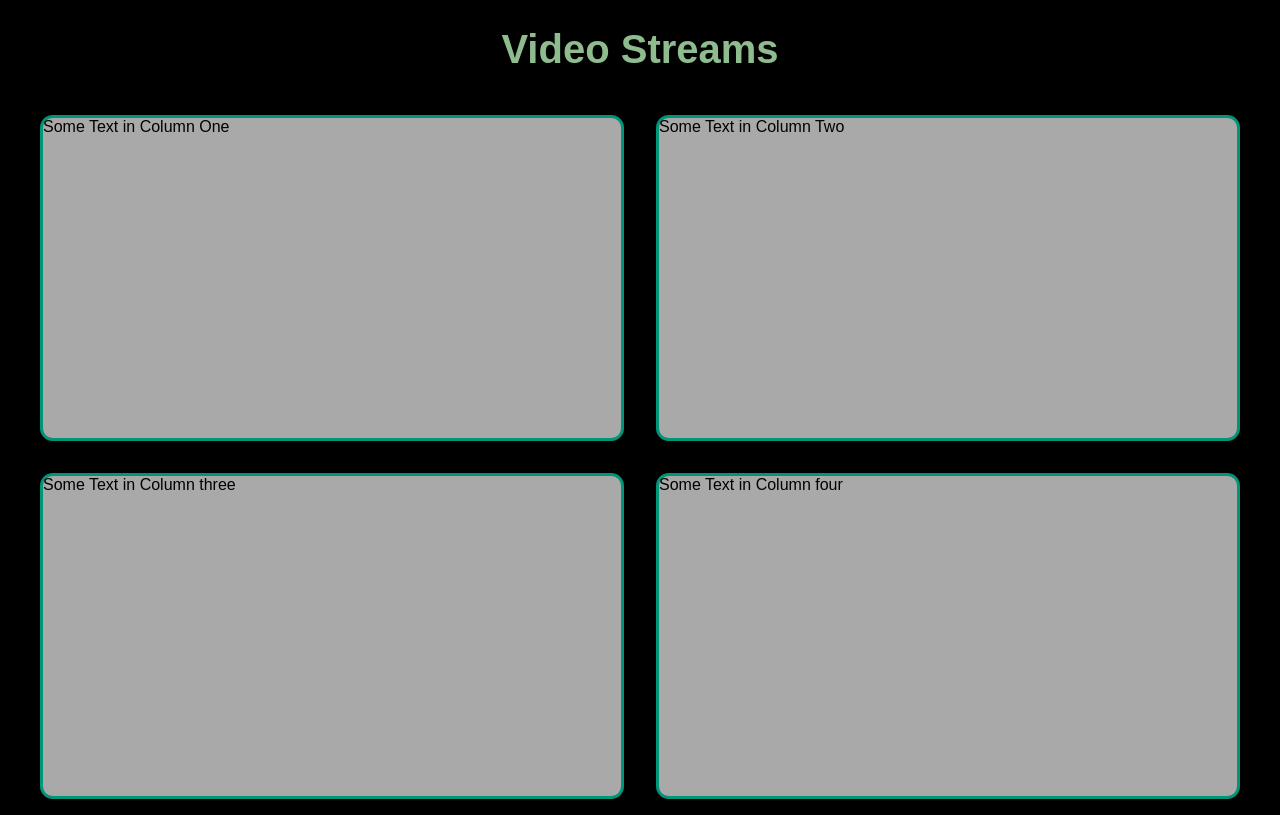
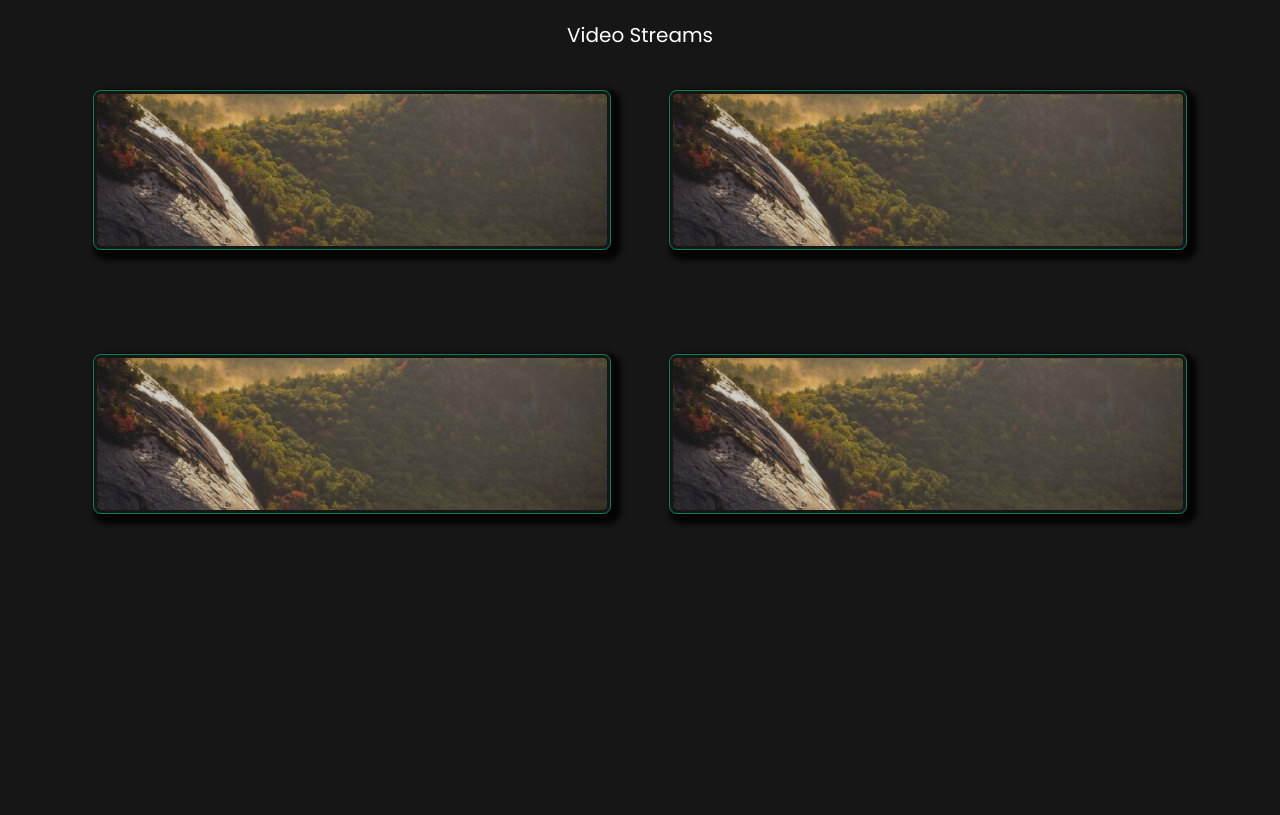
Before and after one commit to TeamARES/AresApplication, an Electron app: page Frontend Files/video_stream/index.html in a window 1280 px wide. Drawn offline with Linux system fonts and the light colour scheme.

Commit message:
Added video streaming files

```diff
--- a/Frontend Files/video_stream/index.html
+++ b/Frontend Files/video_stream/index.html
@@ -9,25 +9,36 @@
     <link rel="stylesheet" media="screen" href="./style.css" />
   </head>
   <body>
-    <center><h1>Video Streams</h1></center>
-    <div class="stream">
-      <div class="row">
-        <div class="column">
-          <div class="card">Some Text in Column One</div>
-        </div>
-        <div class="column">
-          <div class="card">Some Text in Column Two</div>
-        </div>
+    <center>
+      <h1 class = "VS"> Video Streams </h1>
+    </center>
+      <div class="column">
+        <img src="a.jpg" alt="Nature" onclick="myFunction(this);" class = "small">
+        <img src="a.jpg" alt="Snow" onclick="myFunction(this);" class = "small">
       </div>
+      <div class="column">
+        <img src="a.jpg" alt="Mountains" onclick="myFunction(this);" class = "small">
+        <img src="a.jpg" alt="Lights" onclick="myFunction(this);" class = "small">
+      </div>
+    <!-- The expanding image container -->
+    <div class="container">
+      <!-- Close the image -->
+      <span onclick="this.parentElement.style.display='none'" class="closebtn">&times;</span>
 
-      <div class="row">
-        <div class="column">
-          <div class="card">Some Text in Column three</div>
-        </div>
-        <div class="column">
-          <div class="card">Some Text in Column four</div>
-        </div>
-      </div>
+      <!-- Expanded image -->
+      <img id="expandedImg" class = "big">
+
+      <!-- Image text -->
+      <div id="imgtext"></div>
     </div>
+    <script>
+      function myFunction(imgs) {
+        var expandImg = document.getElementById("expandedImg");
+        var imgText = document.getElementById("imgtext");
+        expandImg.src = imgs.src;
+        imgText.innerHTML = imgs.alt;
+        expandImg.parentElement.style.display = "block";
+      }
+      </script>
   </body>
 </html>
--- a/Frontend Files/video_stream/style.css
+++ b/Frontend Files/video_stream/style.css
@@ -1,7 +1,14 @@
+@import url('https://fonts.googleapis.com/css2?family=Poppins:wght@200;300;400;500;600;700&display=swap');
+*{
+  margin: 0;
+  padding: 0;
+  box-sizing: border-box;
+  font-family: "Poppins" , sans-serif;
+}
 body{
     /* margin-top: 30px; */
-    background-color: black;
-    font-family: Arial, Helvetica, sans-serif;
+    background-color: rgba(22, 22, 22, 1);
+    font-family: "Poppins" , sans-serif;
     /* height: 100 vh;
     width: 100 vw; */
 }
@@ -11,34 +18,76 @@ html{
     width: 100vw;
 }
 
-h1{
-    color: darkseagreen;
-    font-size: 2.5em;
+  /* The grid: Four equal columns that floats next to each other */
+.column {
+  width: 100%;
+  padding: 5vw;
+  display: flex;
+  justify-content: space-around;
+  margin-top: -1.5em;
 }
 
-.stream {
-    margin: 1em;
+/* Style the images inside the grid */
+.column img {
+  opacity: 0.8;
+  cursor: pointer;
 }
 
-  .row {
-    display: flex;
-    flex-direction: row;
-    flex-wrap: wrap;
-    /* width: 100%; */
-  }
+.column img:hover {
+  opacity: 1;
+}
 
-  .column {
-    display: flex;
-    flex-direction: column;
-    /* flex-basis: 100%; */
-    flex: 1;
-  }
+/* The expanding image container (positioning is needed to position the close button and the text) */
+.container {
+  position: relative;
+  display: none;
+  align-content: center;
+  margin-left: 5vw;
+}
 
-  .card{
-      background-color: darkgrey;
-      height: 40vh;
-      margin: 1em;
-      border-radius: 0.8em;
-      border: 3px solid #009578;
-      /* width: 50%; */
-  }
+/* Expanding image text */
+#imgtext {
+  position: absolute;
+  bottom: 15px;
+  left: 15px;
+  color: white;
+  font-size: 20px;
+}
+
+/* Closable button inside the image */
+.closebtn {
+  position: absolute;
+  top: 0px;
+  right: 50px;
+  color: white;
+  font-size: 35px;
+  cursor: pointer;
+}
+
+.small {
+  width : 45%;
+  height : 20vh;
+  object-fit: cover;
+  border-radius: 8px;
+  padding: 3px;
+  box-shadow: 5px 5px 5px 5px rgb(0, 0, 0);
+  border: 1px solid #019E66;
+}
+
+.big {
+  width: 90vw;
+  height: 40vh;
+  object-fit: cover;
+  border-radius: 8px;
+  padding: 3px;
+  box-shadow: 5px 5px 5px 5px rgb(0, 0, 0);
+  border: 1px solid #019E66;
+}
+
+.VS {
+  color:#fff;
+  font-size: 20px;
+  font-weight: 400;
+  white-space: nowrap;
+  margin-top: 1em;
+}
```
Also changed, not shown: index.js (+9 -8 lines), propulsion_terminal.html (+1 -1 lines), Frontend Files/video_stream/a.jpg (added).
